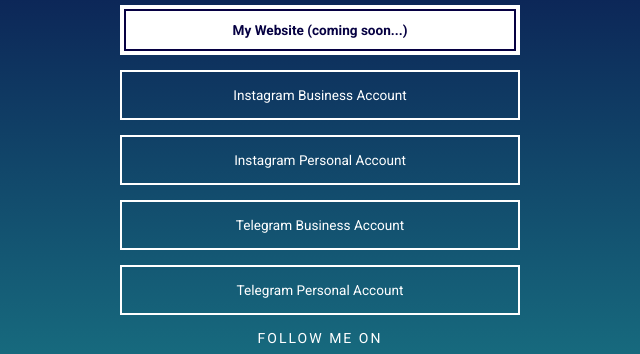
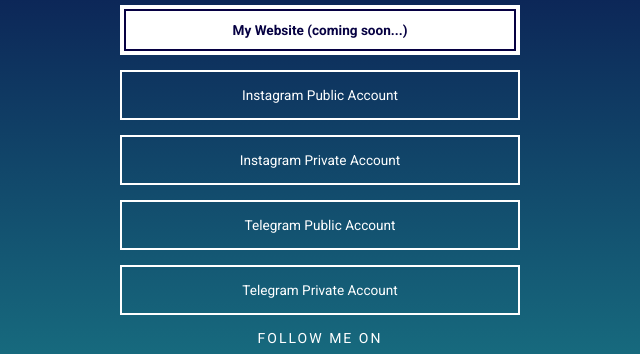
Before and after one commit to AlirezaHedayatfar/AlirezaHedayatfar.github.io, a website: page index.html in a window 1280 px wide. Shown: the part 223-577 px from the top of the page, 320-960 px from the left. Drawn offline with Linux system fonts and the light colour scheme.

Commit message:
rename links

```diff
--- a/index.html
+++ b/index.html
@@ -21,10 +21,10 @@
         <!-- Popular Content -->
         <!-- <h2>Popular Content</h2> -->
 
-        <a href="https://instagram.com/alireza_hdytfr" target="_blank">Instagram Business Account</a>
-        <a href="https://instagram.com/miirza.alireza" target="_blank">Instagram Personal Account</a>
-        <a href="https://t.me/Alireza_hdytfr" target="_blank">Telegram Business Account</a>
-        <a href="https://t.me/lilmiirza" target="_blank">Telegram Personal Account</a>
+        <a href="https://instagram.com/alireza_hdytfr" target="_blank">Instagram Public Account</a>
+        <a href="https://instagram.com/miirza.alireza" target="_blank">Instagram Private Account</a>
+        <a href="https://t.me/Alireza_hdytfr" target="_blank">Telegram Public Account</a>
+        <a href="https://t.me/lilmiirza" target="_blank">Telegram Private Account</a>
 
         <!-- Channels -->
         <h2>Follow Me On</h2>
```
